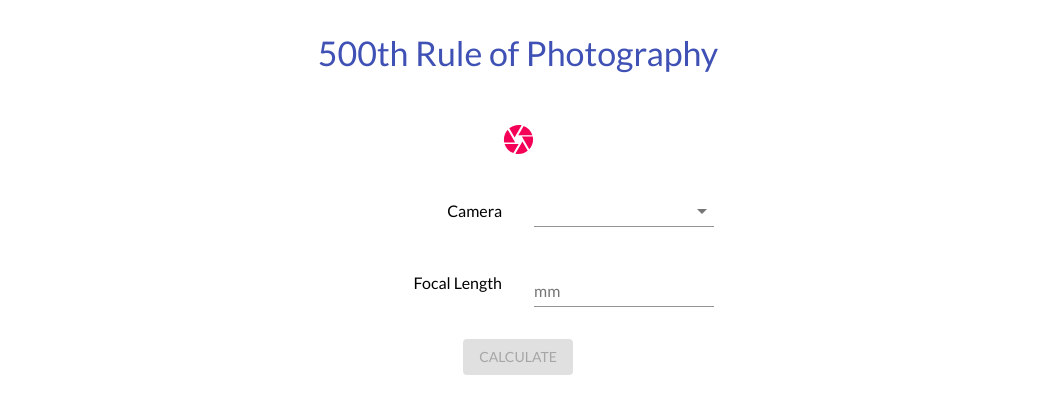
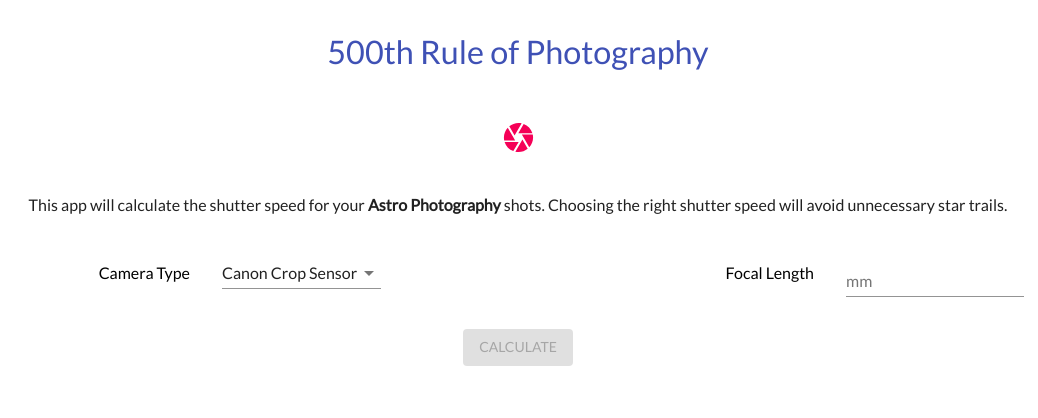
Before and after one commit to chilupa/500th-rule-of-photography, a Gatsby site: page / in a window 1280 px wide. Shown: the whole page, without its empty margins (122-1160 px from the left). Built offline with nearby package versions, Linux system fonts and the light colour scheme; Gatsby itself is replaced by a stand-in of ours.

Commit message:
Fix Grid spacing

```diff
--- a/gatsby-config.js
+++ b/gatsby-config.js
@@ -24,7 +24,7 @@ module.exports = {
         background_color: `#663399`,
         theme_color: `#663399`,
         display: `minimal-ui`,
-        icon: `src/images/gatsby-icon.png`, // This path is relative to the root of the site.
+        icon: `src/images/icon.jpg`, // This path is relative to the root of the site.
       },
     },
     {
--- a/src/components/CameraSettings/CameraSettings.js
+++ b/src/components/CameraSettings/CameraSettings.js
@@ -6,7 +6,7 @@ import CameraIcon from "@material-ui/icons/Camera"
 import Field from "../Field/Field"
 
 const CameraSettings = () => {
-  const [cropType, setCropType] = useState("")
+  const [cropType, setCropType] = useState("Canon Crop Sensor")
   const [focalLength, setFocalLength] = useState("")
   const [shutterSpeed, setShutterSpeed] = useState("")
 
@@ -41,20 +41,27 @@ const CameraSettings = () => {
           <CameraIcon color="secondary" fontSize="large" />
         </Typography>
       </Grid>
-      <Grid item xs={6}>
-        <Field text="Camera" />
+      <Grid item xs={12}>
+        <Typography variant="body1" color="textPrimary" align="center">
+          This app will calculate the shutter speed for your{" "}
+          <b>Astro Photography</b> shots. Choosing the right shutter speed will
+          avoid unnecessary star trails.
+        </Typography>
       </Grid>
-      <Grid item xs={6}>
+      <Grid item xs={6} sm={3}>
+        <Field text="Camera Type" />
+      </Grid>
+      <Grid item xs={6} sm={3}>
         <CameraType
           cameras={cameras}
           handleChange={handleChange}
           cropType={cropType}
         />
       </Grid>
-      <Grid item xs={6}>
+      <Grid item xs={6} sm={3}>
         <Field text="Focal Length" />
       </Grid>
-      <Grid item xs={6}>
+      <Grid item xs={6} sm={3}>
         <FocalLength handleFocalLengthChange={handleFocalLengthChange} />
       </Grid>
       <Grid item xs={12}>
@@ -71,7 +78,7 @@ const CameraSettings = () => {
       </Grid>
       <Grid item xs={12}>
         {focalLength && cropType && shutterSpeed && (
-          <Typography variant="body1" align="center">
+          <Typography color="secondary" variant="body1" align="center">
             Your shutter should be approximately <b>{shutterSpeed}</b> second(s)
           </Typography>
         )}
--- a/src/components/CameraType/CameraType.js
+++ b/src/components/CameraType/CameraType.js
@@ -1,18 +1,15 @@
 import React from "react"
 import { MenuItem } from "@material-ui/core"
 import Select from "@material-ui/core/Select"
-import FormControl from "@material-ui/core/FormControl"
 
 const CameraType = ({ cropType, handleChange, cameras }) => (
-  <FormControl>
-    <Select style={{ width: "180px" }} value={cropType} onChange={handleChange}>
+  <Select value={cropType} onChange={handleChange}>
     {cameras.map(({ value, label }, index) => (
       <MenuItem key={index} value={value}>
         {label}
       </MenuItem>
     ))}
   </Select>
-  </FormControl>
 )
 
 export default CameraType
--- a/src/components/FocalLength/FocalLength.js
+++ b/src/components/FocalLength/FocalLength.js
@@ -4,7 +4,6 @@ import TextField from "@material-ui/core/TextField"
 const FocalLength = ({ handleFocalLengthChange }) => (
   <form noValidate autoComplete="off">
     <TextField
-      style={{ width: "180px" }}
       id="standard-basic"
       label="mm"
       type="number"
--- a/src/components/Layout/Layout.js
+++ b/src/components/Layout/Layout.js
@@ -10,6 +10,7 @@ import PropTypes from "prop-types"
 import { useStaticQuery, graphql } from "gatsby"
 import Header from "../Header/Header"
 import { Box } from "@material-ui/core"
+import Container from "@material-ui/core/Container"
 
 const Layout = ({ children }) => {
   const data = useStaticQuery(graphql`
@@ -23,10 +24,10 @@ const Layout = ({ children }) => {
   `)
 
   return (
-    <>
+    <Container>
       <Header siteTitle={data.site.siteMetadata.title} />
       <Box pt={3}>{children}</Box>
-    </>
+    </Container>
   )
 }
 
```
Also changed, not shown: src/pages/index.js (+6 -2 lines), src/images/gatsby-astronaut.png (deleted), src/images/gatsby-icon.png (deleted), src/images/icon.jpg (added), 1 other file. Lines whose indentation alone changed are shown as unchanged.
